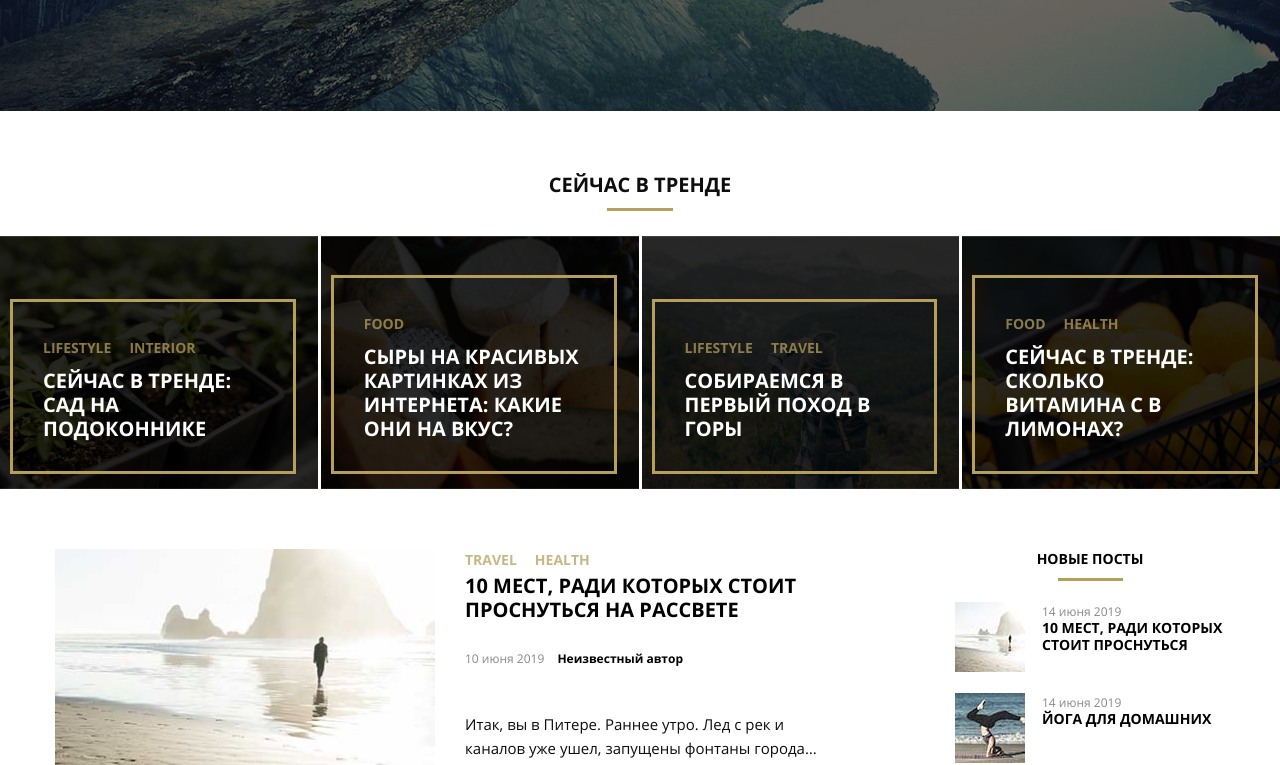
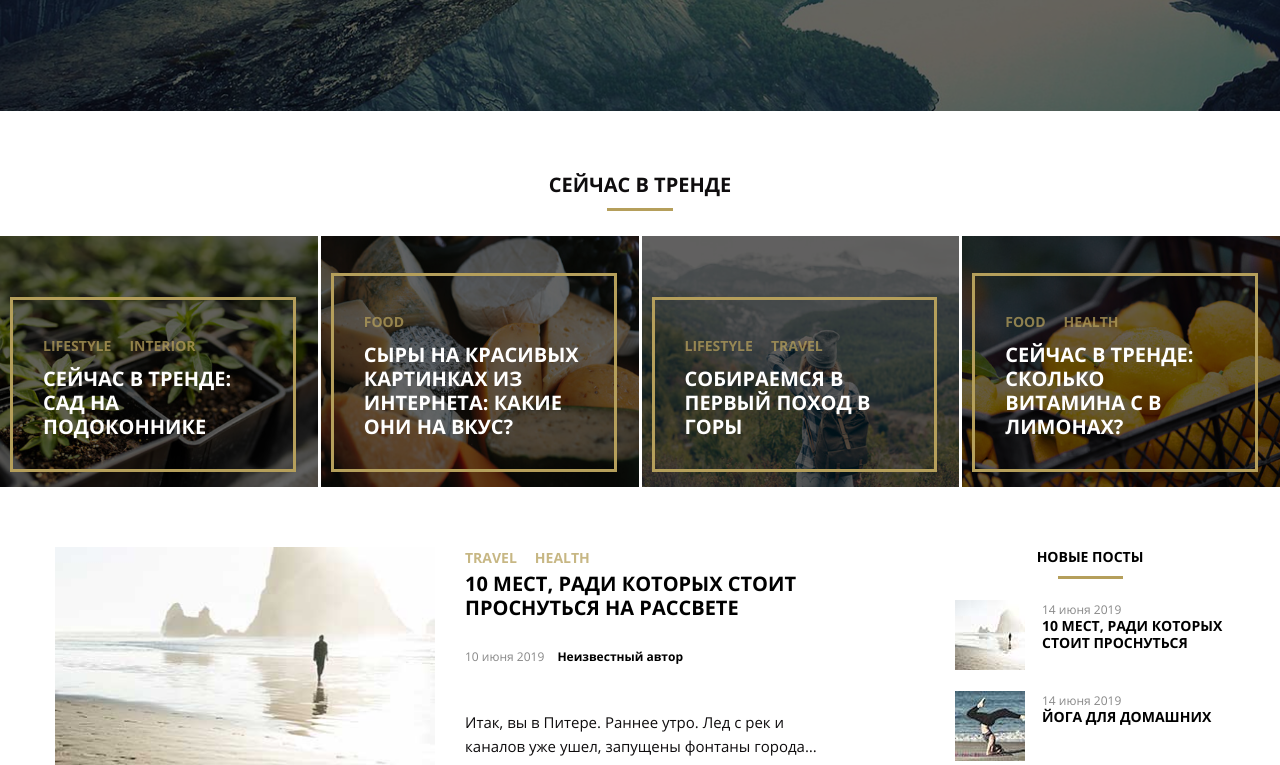
Before and after one commit to bas27/finall_html, a plain HTML site: page index.html in a window 1280 px wide. Shown: the part 335-1100 px from the top of the page. Drawn offline with Linux system fonts and the light colour scheme.

Commit message:
смена img трендов

```diff
--- a/index.html
+++ b/index.html
@@ -57,7 +57,7 @@
     <div class="trends">
         <article class="trend trend-inner">
             <div class="trends-image">
-                <img src="images/trend1_my.jpg" class="trend-img" alt="Сад на подоконнике">
+                <img src="images/trend1.jpg" class="trend-img" alt="Сад на подоконнике">
             </div>
             <div class="trends-info">
                 <nav class="trends-tags">
@@ -79,7 +79,7 @@
         </article>
         <article class="trend trend-inner">
             <div class="trends-image">
-                <img src="images/trend2_my.jpg" class="trend-img" alt="сыры">
+                <img src="images/trend2.jpg" class="trend-img" alt="сыры">
             </div>
             <div class="trends-info">
                 <nav class="trends-tags">
@@ -97,7 +97,7 @@
         </article>
         <article class="trend trend-inner">
             <div class="trends-image">
-                <img src="images/trend3_my.jpg" class="trend-img" alt="ПЕРВЫЙ ПОХОД В ГОРЫ">
+                <img src="images/trend3.jpg" class="trend-img" alt="ПЕРВЫЙ ПОХОД В ГОРЫ">
             </div>
             <div class="trends-info">
                 <nav class="trends-tags">
@@ -118,7 +118,7 @@
         </article>
         <article class="trend trend-inner">
             <div class="trends-image">
-                <img src="images/trend4_my.jpg" class="trend-img" alt="сКОЛЬКО ВИТАМИНА c В ЛИМОНАХ">
+                <img src="images/trend4.jpg" class="trend-img" alt="сКОЛЬКО ВИТАМИНА c В ЛИМОНАХ">
             </div>
             <div class="trends-info">
                 <nav class="trends-tags">
```
Also changed, not shown: images/trend1_my.jpg (deleted), images/trend2_my.jpg (deleted), images/trend3_my.jpg (deleted), images/trend4_my.jpg (deleted).
